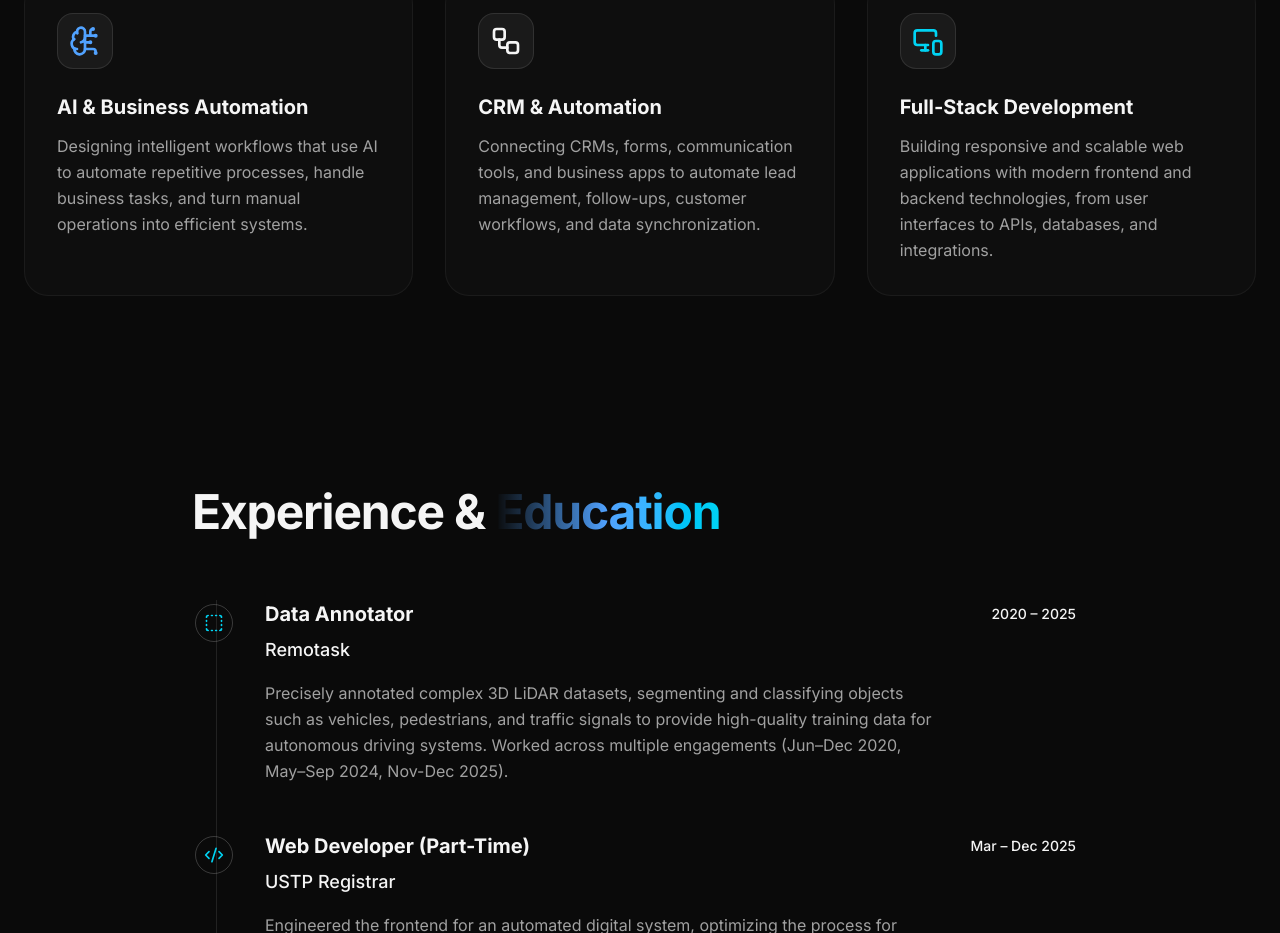
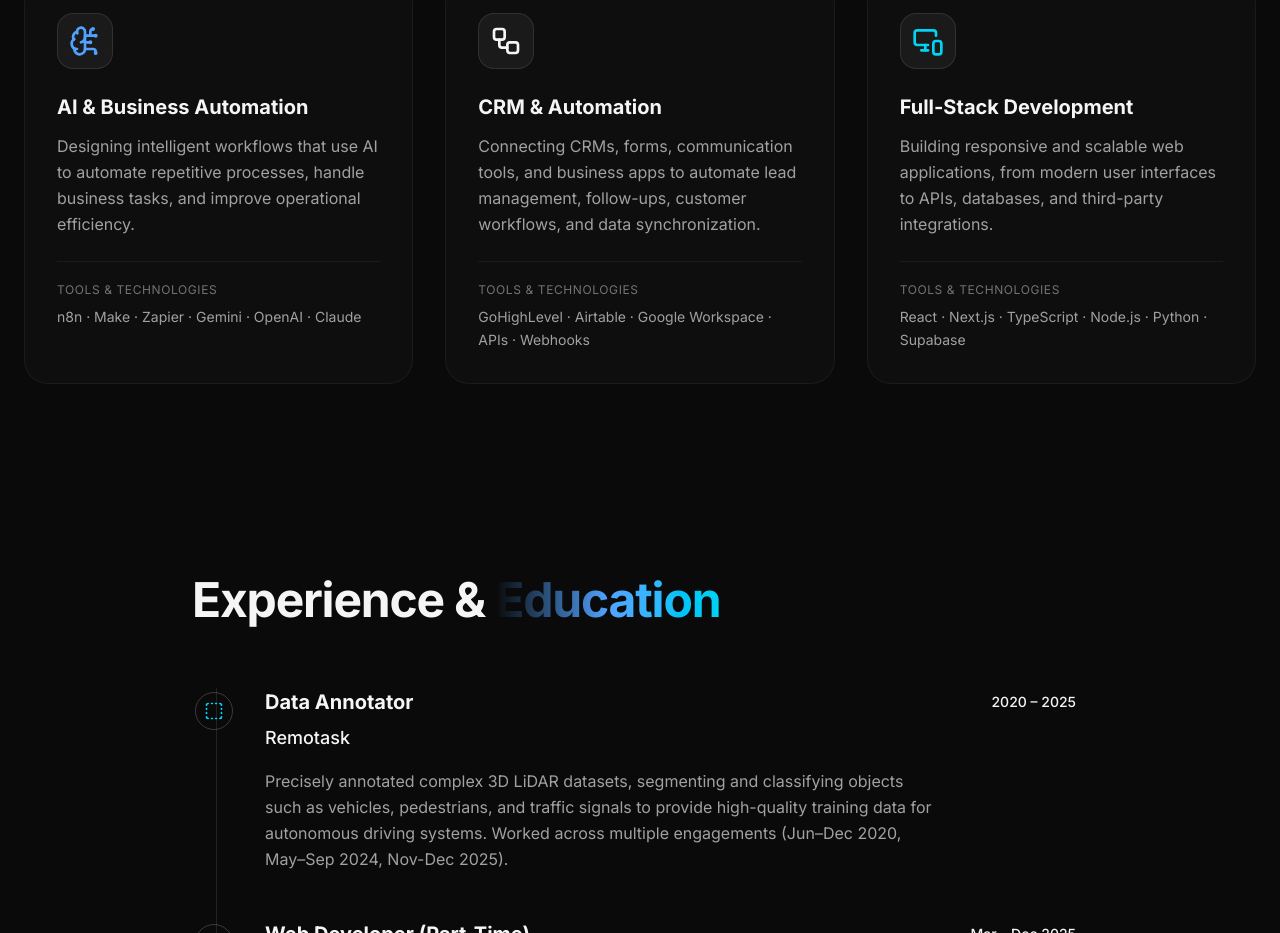
Before and after one commit to ken122704/portfolio, a Next.js app: page / in a window 1280 px wide. Shown: the part 1829-2762 px from the top of the page. Built offline with nearby package versions, Linux system fonts and the light colour scheme.

Commit message:
finalize services

```diff
--- a/components/Services.tsx
+++ b/components/Services.tsx
@@ -7,19 +7,22 @@ const services = [
   {
     title: "AI & Business Automation",
     description:
-      "Designing intelligent workflows that use AI to automate repetitive processes, handle business tasks, and turn manual operations into efficient systems.",
+      "Designing intelligent workflows that use AI to automate repetitive processes, handle business tasks, and improve operational efficiency.",
+    tools: "n8n · Make · Zapier · Gemini · OpenAI · Claude",
     icon: <BrainCircuit className="text-blue-400" size={32} />,
   },
   {
     title: "CRM & Automation",
     description:
       "Connecting CRMs, forms, communication tools, and business apps to automate lead management, follow-ups, customer workflows, and data synchronization.",
+    tools: "GoHighLevel · Airtable · Google Workspace · APIs · Webhooks",
     icon: <Workflow className="text-brand" size={32} />,
   },
   {
     title: "Full-Stack Development",
     description:
-      "Building responsive and scalable web applications with modern frontend and backend technologies, from user interfaces to APIs, databases, and integrations.",
+      "Building responsive and scalable web applications, from modern user interfaces to APIs, databases, and third-party integrations.",
+    tools: "React · Next.js · TypeScript · Node.js · Python · Supabase",
     icon: <MonitorSmartphone className="text-cyan-400" size={32} />,
   },
 ];
@@ -37,10 +40,14 @@ export default function Services() {
         >
           <h2 className="text-3xl md:text-5xl font-bold tracking-tight mb-4">
             <span className="text-foreground">My </span>
-            <span className="bg-gradient-to-r from-brand via-blue-400 to-cyan-400 bg-clip-text text-transparent">Services</span>
+            <span className="bg-gradient-to-r from-brand via-blue-400 to-cyan-400 bg-clip-text text-transparent">
+              Services
+            </span>
           </h2>
-          <p className=" text-neutral-400 max-w-2xl mx-auto text-lg">
-           I build intelligent automations and modern software that help businesses work smarter and scale efficiently.
+
+          <p className="text-neutral-400 max-w-2xl mx-auto text-lg">
+            I build intelligent automations and modern software that help
+            businesses work smarter and scale efficiently.
           </p>
         </motion.div>
 
@@ -61,10 +68,24 @@ export default function Services() {
                 <div className="w-14 h-14 rounded-2xl bg-white/5 border border-white/10 flex items-center justify-center mb-6 group-hover:scale-110 transition-transform duration-500">
                   {service.icon}
                 </div>
-                <h3 className="text-xl font-bold text-foreground mb-3">{service.title}</h3>
-                <p className=" text-neutral-400 leading-relaxed">
+
+                <h3 className="text-xl font-bold text-foreground mb-3">
+                  {service.title}
+                </h3>
+
+                <p className="text-neutral-400 leading-relaxed">
                   {service.description}
                 </p>
+
+                <div className="mt-6 pt-5 border-t border-white/5">
+                  <p className="text-xs text-neutral-500 uppercase tracking-wider mb-2">
+                    Tools & Technologies
+                  </p>
+
+                  <p className="text-sm text-neutral-400 leading-relaxed">
+                    {service.tools}
+                  </p>
+                </div>
               </div>
             </motion.div>
           ))}
```
